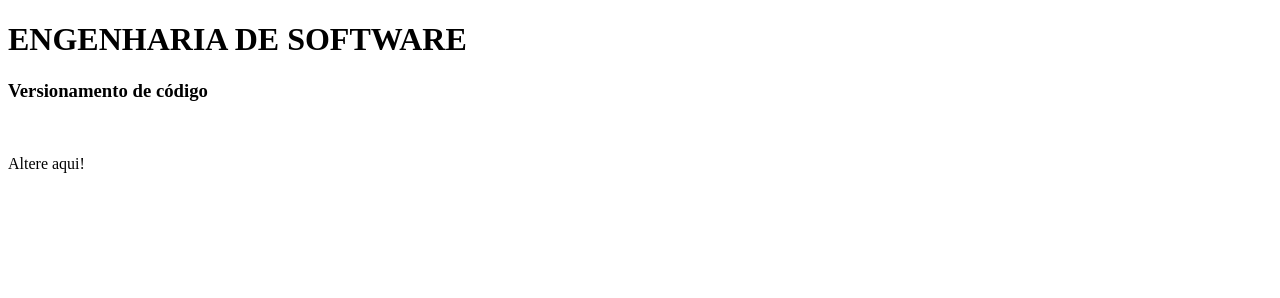
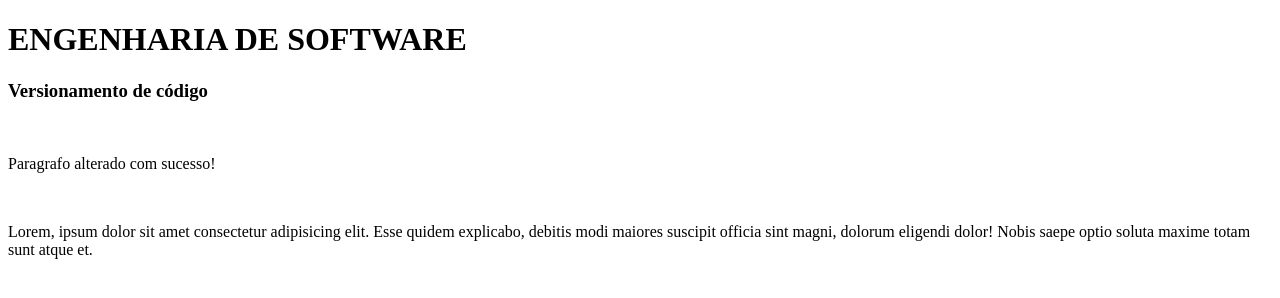
Before and after one commit to kawanegois/scm, a plain HTML site: page index.html in a window 1280 px wide. Drawn offline with Linux system fonts and the light colour scheme.

Commit message:
Alterando paragrafo e adicionando lorem ipsum

```diff
--- a/index.html
+++ b/index.html
@@ -9,6 +9,9 @@
 <body>
     <h1>ENGENHARIA DE SOFTWARE</h1>
     <h3>Versionamento de código</h3>
-    <br><p>Altere aqui!</p>
+    <br>
+    <p>Paragrafo alterado com sucesso!</p>
+    <br>
+    <p>Lorem, ipsum dolor sit amet consectetur adipisicing elit. Esse quidem explicabo, debitis modi maiores suscipit officia sint magni, dolorum eligendi dolor! Nobis saepe optio soluta maxime totam sunt atque et.</p>
 </body>
 </html>
```
